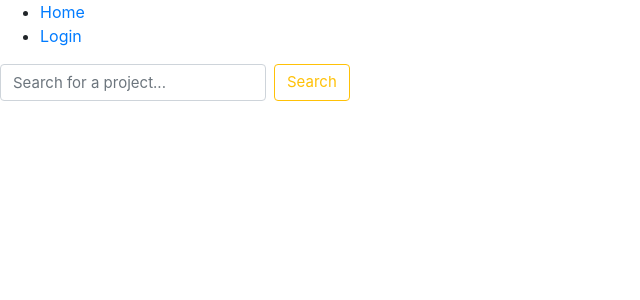
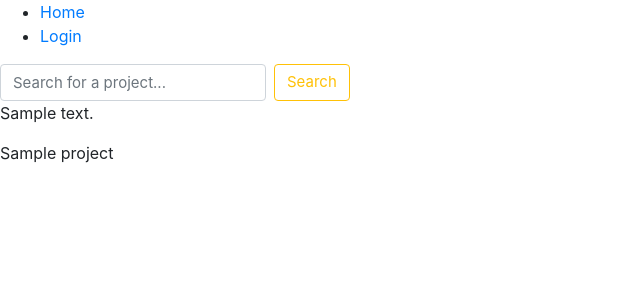
Before and after one commit to FrancisFlow/Portfolios-are-us, a Django app: template rateprojects/templates/single_project.html in a window 1280 px wide. Shown: the top 300 px of the page, without its empty margins (0-640 px from the left). Run offline with Django 3.2, Linux system fonts and the light colour scheme; the template is opened without the code that fills it: most values are stand-ins (such as "Sample title", 1, 10 or a date in 2020); some libraries are stand-ins or nearby versions.

Commit message:
Added link for a single project and created it's template

```diff
--- a/rateprojects/templates/home.html
+++ b/rateprojects/templates/home.html
@@ -4,6 +4,7 @@
 <h1 class="text-center" >I work master. I really work. </h1>
 
 {% for project in projects %}
+<a href="single_project/{{project.project_name}}/">Single view</a>
 <img src="{{ project.image.url}}" style="max-height:50%; max-width:50%;">
 {{project.project_name}}
 <a href="https://{{project.link}}"> Project link </a>
--- a/rateprojects/templates/single_project.html
+++ b/rateprojects/templates/single_project.html
@@ -2,6 +2,9 @@
 
 {% block content %}
 
-
+<div>
+    <p> {{project.details}} </p>
+    <p> {{project.project_name}} </p>
+</div>
 
 {% endblock %}
```
